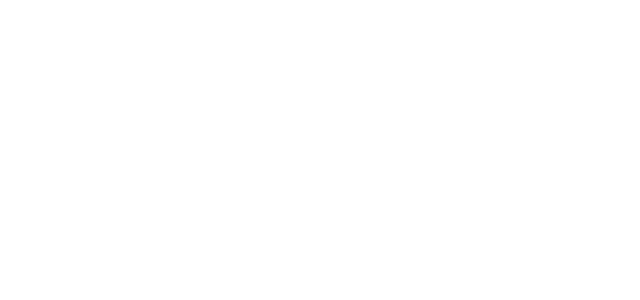
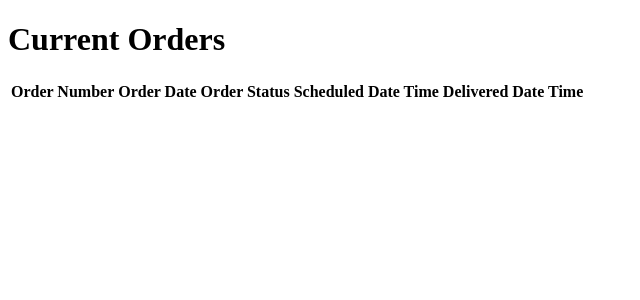
Before and after one commit to chuck-flowers/uspl, a Vue app in the folder frontend/: page / in a window 1280 px wide. Shown: the top 300 px of the page, without its empty margins (0-640 px from the left). Built offline with nearby package versions, Linux system fonts and the light colour scheme.

Commit message:
Sketches out the root view

```diff
--- a/frontend/src/App.vue
+++ b/frontend/src/App.vue
@@ -1,5 +1,19 @@
 <template>
-  <div></div>
+  <div>
+    <h1>Current Orders</h1>
+    <table>
+      <thead>
+        <tr>
+          <th>Order Number</th>
+          <th>Order Date</th>
+          <th>Order Status</th>
+          <th>Scheduled Date Time</th>
+          <th>Delivered Date Time</th>
+        </tr>
+      </thead>
+      <tbody></tbody>
+    </table>
+  </div>
 </template>
 
 <script>
```
